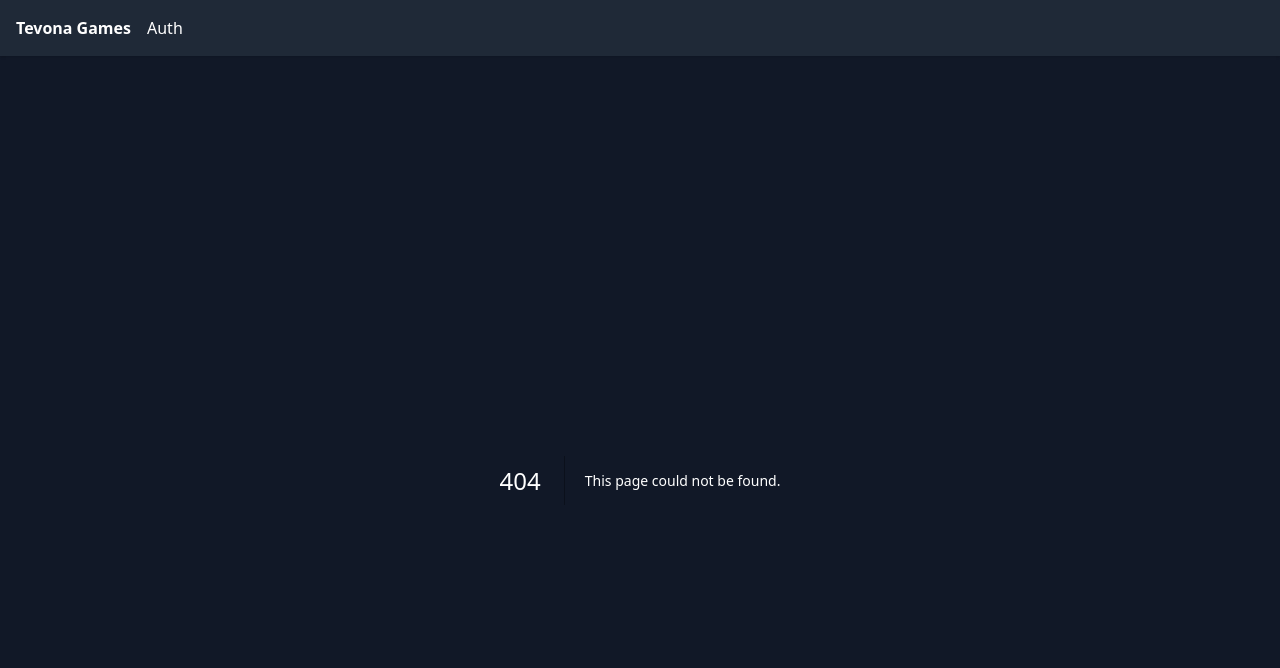
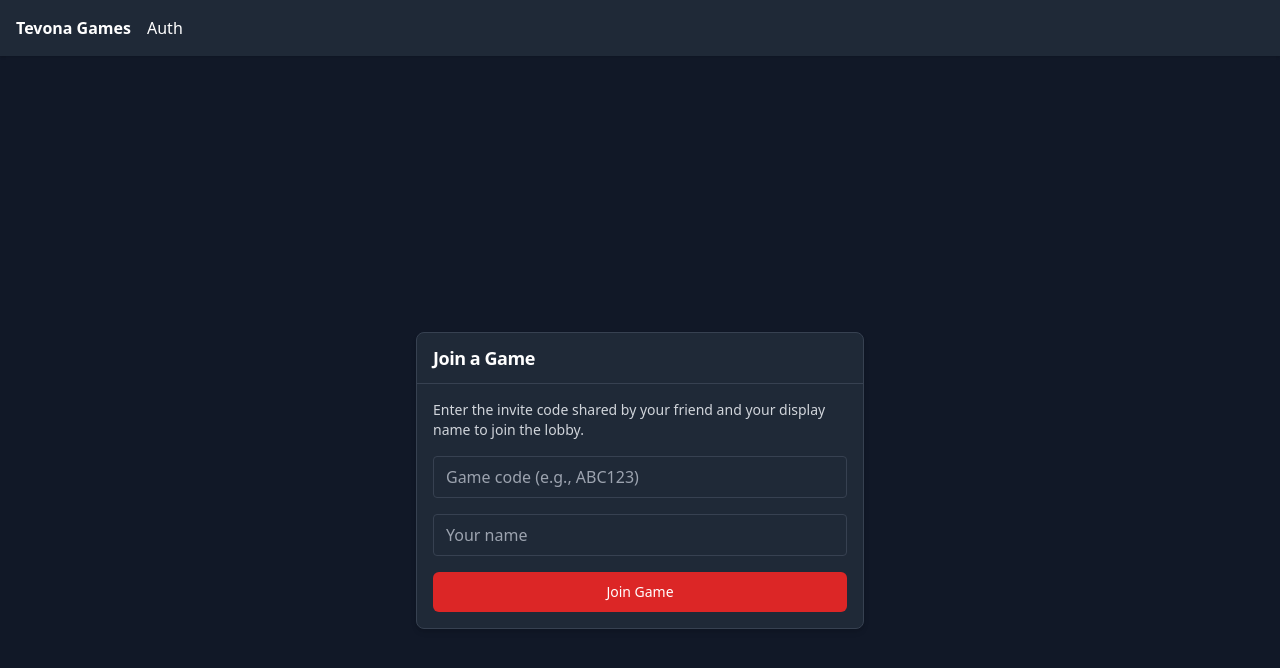
Before and after one commit to tenova-ke/tevona-games, a Next.js app: page /wolf/join in a window 1280 px wide. Before the commit this address had no page. Shown: the top 668 px of the page. Built offline with nearby package versions, Linux system fonts and the light colour scheme.

Commit message:
Create page.tsx

```diff
--- /dev/null
+++ b/app/wolf/join/page.tsx
@@ -0,0 +1,99 @@
+"use client";
+
+import React, { useState } from "react";
+import { useRouter } from "next/navigation";
+import { Button } from "@/components/ui/button";
+import { Card, CardHeader, CardTitle, CardContent } from "@/components/ui/card";
+import { supabase } from "@/lib/supabaseClient";
+
+export default function JoinGamePage() {
+  const router = useRouter();
+  const [code, setCode] = useState("");
+  const [name, setName] = useState("");
+  const [loading, setLoading] = useState(false);
+  const [message, setMessage] = useState<string | null>(null);
+
+  async function handleJoin() {
+    setMessage(null);
+
+    if (!code.trim() || !name.trim()) {
+      setMessage("Game code and name are required.");
+      return;
+    }
+
+    setLoading(true);
+    try {
+      const { data: userData } = await supabase.auth.getUser();
+      const user = userData?.user ?? null;
+
+      if (!user) {
+        setMessage("You must be signed in to join a game.");
+        setLoading(false);
+        return;
+      }
+
+      const res = await fetch("/api/wolf/join", {
+        method: "POST",
+        headers: { "Content-Type": "application/json" },
+        body: JSON.stringify({
+          code: code.toUpperCase(),
+          name,
+          user_id: user.id,
+        }),
+      });
+
+      const data = await res.json();
+      if (!res.ok) {
+        setMessage(data?.error || "Failed to join room.");
+        setLoading(false);
+        return;
+      }
+
+      // Navigate to lobby page
+      router.push(`/wolf/${code.toUpperCase()}`);
+    } catch (err: any) {
+      console.error(err);
+      setMessage(err?.message || "Unexpected error occurred.");
+    } finally {
+      setLoading(false);
+    }
+  }
+
+  return (
+    <div className="min-h-screen bg-gray-900 text-white flex items-center justify-center p-6">
+      <Card className="w-full max-w-md">
+        <CardHeader>
+          <CardTitle>Join a Game</CardTitle>
+        </CardHeader>
+
+        <CardContent className="space-y-4">
+          <p className="text-sm text-gray-300">
+            Enter the invite code shared by your friend and your display name to join the lobby.
+          </p>
+
+          <input
+            type="text"
+            placeholder="Game code (e.g., ABC123)"
+            value={code}
+            onChange={(e) => setCode(e.target.value)}
+            className="w-full px-3 py-2 rounded bg-gray-800 border border-gray-700 text-white"
+          />
+
+          <input
+            type="text"
+            placeholder="Your name"
+            value={name}
+            onChange={(e) => setName(e.target.value)}
+            className="w-full px-3 py-2 rounded bg-gray-800 border border-gray-700 text-white"
+          />
+
+          {message && <div className="text-sm text-red-400">{message}</div>}
+
+          <Button onClick={handleJoin} disabled={loading} className="w-full">
+            {loading ? "Joining..." : "Join Game"}
+          </Button>
+        </CardContent>
+      </Card>
+    </div>
+  );
+}
```
